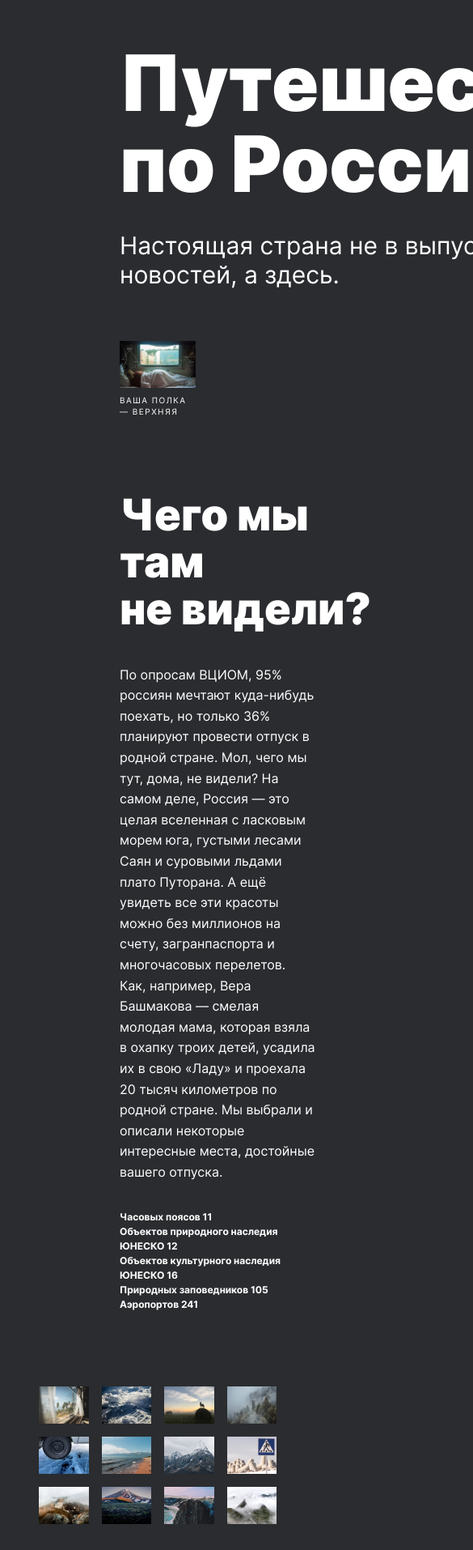
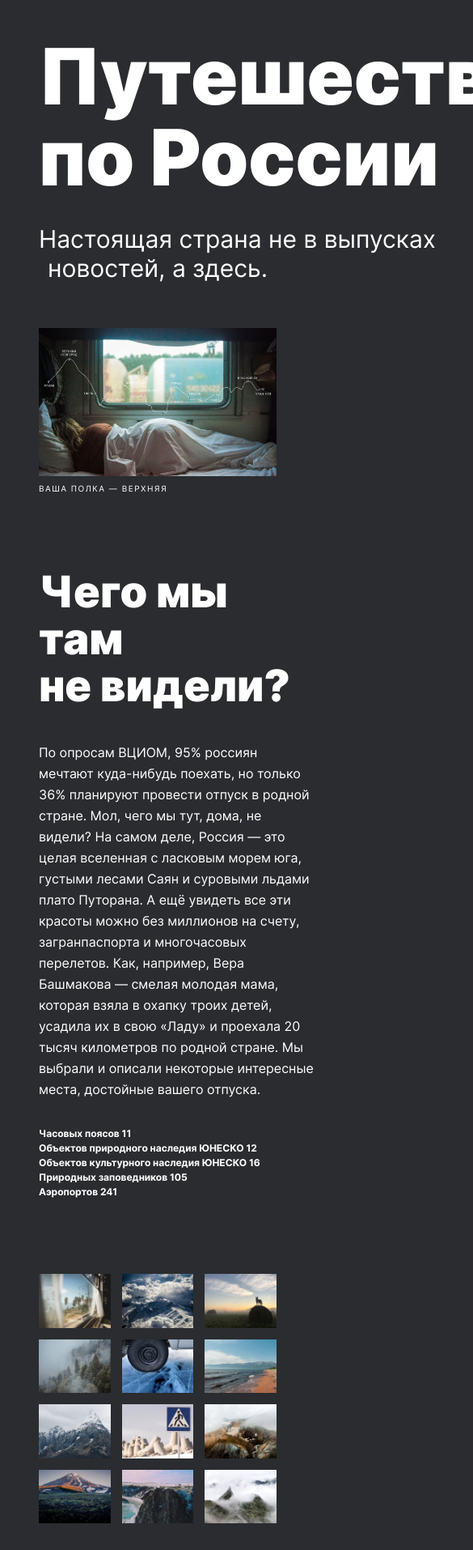
Before and after one commit to tsrshrk/russian-travel, a plain HTML site: page index.html in a window 390 px wide. Shown: the part 83-1997 px from the top of the page at 81% size, 585 px wide, since content can reach past the window. Drawn offline with Linux system fonts and the light colour scheme.

Commit message:
1024_done

```diff
--- a/blocks/cover/cover.css
+++ b/blocks/cover/cover.css
@@ -4,3 +4,9 @@
   margin: 0 auto;
   padding: 0;
 }
+
+@media screen and (max-width: 1136px) {
+  .cover {
+    max-width: 100%;
+  }
+}
--- a/blocks/gallery/gallery.css
+++ b/blocks/gallery/gallery.css
@@ -7,3 +7,10 @@
   padding: 0;
   margin: 0;
 }
+
+@media screen and (max-width: 1136px) {
+  .gallery {
+    grid-template-columns: repeat(3, 1fr);
+    gap: 14px;
+  }
+}
--- a/blocks/intro/__text/intro__text.css
+++ b/blocks/intro/__text/intro__text.css
@@ -1,6 +1,6 @@
 .intro__text {
   font-size: 16px;
   font-weight: 400;
-  line-height: 1.6;
+  line-height: 1.627;
   margin: 40px 0 33px;
 }
--- a/blocks/intro/intro.css
+++ b/blocks/intro/intro.css
@@ -3,3 +3,9 @@
   box-sizing: border-box;
   margin-left: 148px;
 }
+
+@media screen and (max-width: 1136px) {
+  .intro {
+    margin-left: 48px;
+  }
+}
--- a/blocks/lead/__image/lead__image.css
+++ b/blocks/lead/__image/lead__image.css
@@ -4,3 +4,9 @@
   object-fit: cover;
   margin: 64px 0 8px;
 }
+
+@media screen and (max-width: 1136px) {
+  .lead__image {
+    margin-top: 56px;
+  }
+}
--- a/blocks/lead/lead.css
+++ b/blocks/lead/lead.css
@@ -4,3 +4,10 @@
   line-height: 0;
   box-sizing: border-box;
 }
+
+@media screen and (max-width: 1136px) {
+  .lead {
+    width: calc(100% - 48px*2);
+    margin-top: 48px;
+  }
+}
--- a/blocks/place/place.css
+++ b/blocks/place/place.css
@@ -9,3 +9,10 @@
         "title website"
         "image text"
 }
+
+@media screen and (max-width: 1136px) {
+  .place {
+    grid-template-columns: 440px 1fr;
+    column-gap: 32px;
+  }
+}
--- a/blocks/places/places.css
+++ b/blocks/places/places.css
@@ -4,3 +4,9 @@
     row-gap: 80px;
     margin: 0 auto;
 }
+
+@media screen and (max-width: 1136px) {
+  .places {
+    width: calc(100% - 48px*2);
+  }
+}
```
Also changed, not shown: blocks/footer/footer.css (line endings or trailing spaces).
